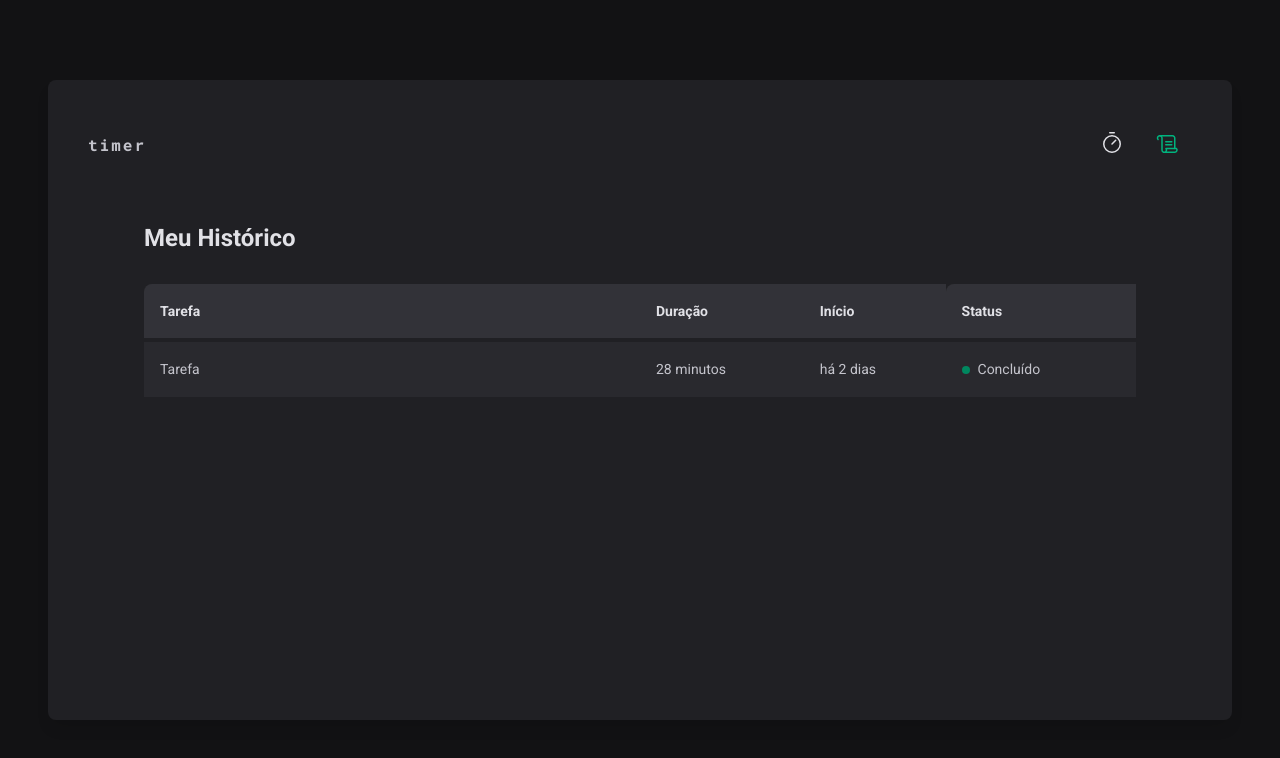
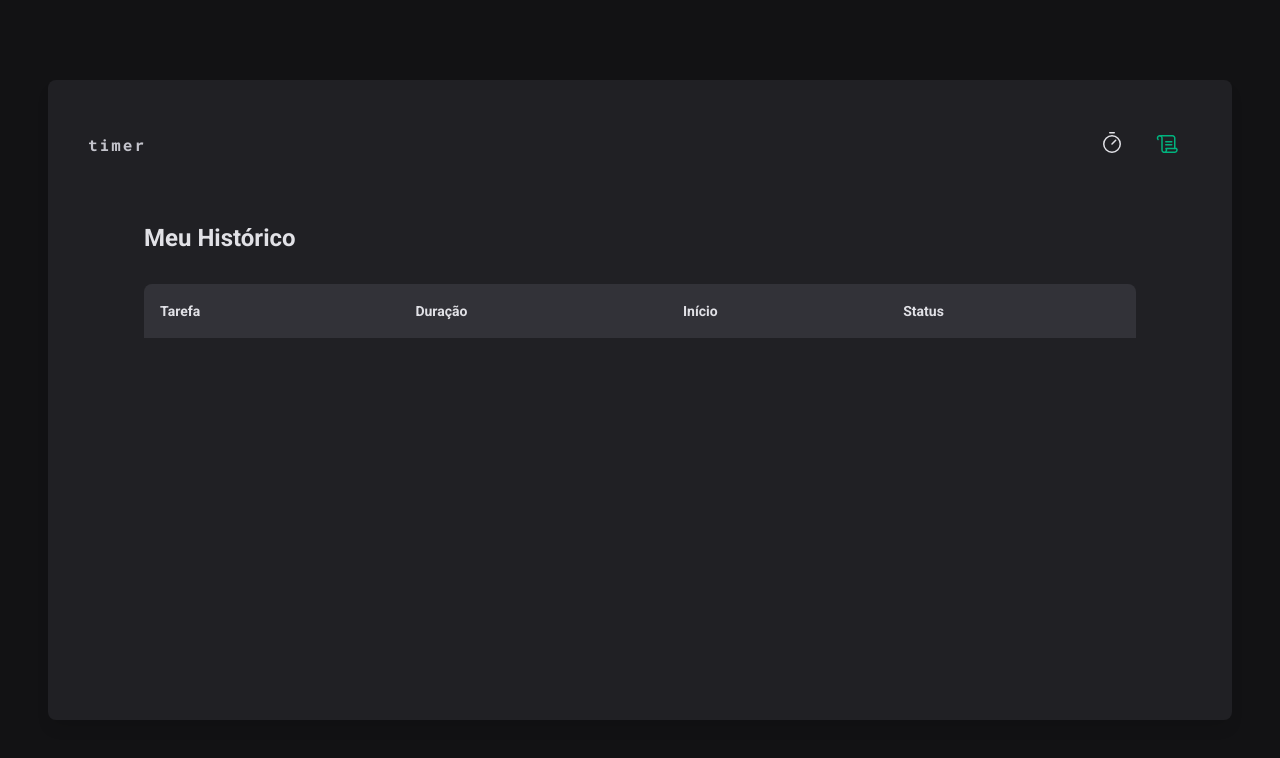
Before and after one commit to victordev13/ignite-2022-react-timer, a React (Vite) app: page /history in a window 1280 px wide. Shown: the top 758 px of the page. Built offline with nearby package versions, Linux system fonts and the light colour scheme.

Commit message:
feat: listar ciclos

```diff
--- a/src/pages/History/index.tsx
+++ b/src/pages/History/index.tsx
@@ -1,3 +1,5 @@
+import { formatDistanceToNow } from 'date-fns'
+import ptBR from 'date-fns/locale/pt-BR'
 import { useContext } from 'react'
 import { CyclesContext } from '../../contexts/CyclesContext'
 import { HistoryContainer, HistoryList, Status } from './styles'
@@ -17,14 +19,29 @@
             <th>Status</th>
           </thead>
           <tbody>
-            <tr>
-              <td>Tarefa</td>
-              <td>28 minutos</td>
-              <td>há 2 dias</td>
-              <td>
-                <Status type="completed">Concluído</Status>
-              </td>
-            </tr>
+            {cycles.map((cycle) => (
+              <tr key={cycle.id}>
+                <td>{cycle.task}</td>
+                <td>{cycle.minutesAmount} minutos</td>
+                <td>
+                  {formatDistanceToNow(cycle.startDate, {
+                    addSuffix: true,
+                    locale: ptBR,
+                  })}
+                </td>
+                <td>
+                  {cycle.finishedDate && (
+                    <Status type="completed">Concluído</Status>
+                  )}
+                  {cycle.interruptedDate && (
+                    <Status type="interrupted">Interrompido</Status>
+                  )}
+                  {!cycle.interruptedDate && !cycle.finishedDate && (
+                    <Status type="inProgress">Em andamento</Status>
+                  )}
+                </td>
+              </tr>
+            ))}
           </tbody>
         </table>
       </HistoryList>
--- a/src/pages/History/styles.ts
+++ b/src/pages/History/styles.ts
@@ -29,10 +29,14 @@
       font-size: 0.875rem;
       line-height: 1.6;
 
-      &:first-child,
-      &:last-child {
+      &:first-child {
         border-top-left-radius: 8px;
         padding-right: 1.5rem;
+      }
+
+      &:last-child {
+        border-top-right-radius: 8px;
+        padding-left: 1.5rem;
       }
     }
 
```
